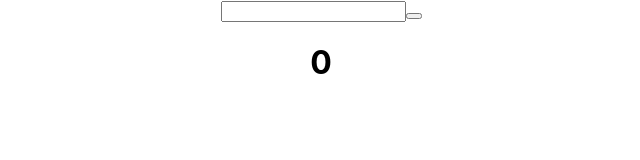
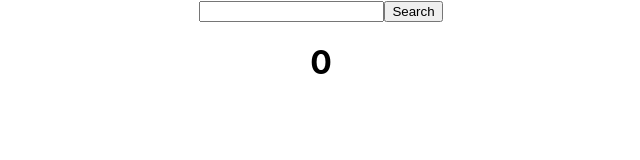
Before and after one commit to Tharindu961/Recipe_app-ReactUI, a React (Create React App) app: page / in a window 1280 px wide. Shown: the top 160 px of the page, without its empty margins (319-959 px from the left). Built offline with nearby package versions, Linux system fonts and the light colour scheme.

Commit message:
Update App.js

```diff
--- a/src/App.js
+++ b/src/App.js
@@ -19,7 +19,7 @@ const App = () => {
     <div className="App">
       <form className="search-form">
         <input className="search-bar" type="text"/>
-        <button className="search-button"  type="submit">
+        <button className="search-button"  type="submit">Search
         </button>
   <h1 onClick = {() => setCounter(counter + 1)}>{counter}</h1>
       </form>
```
